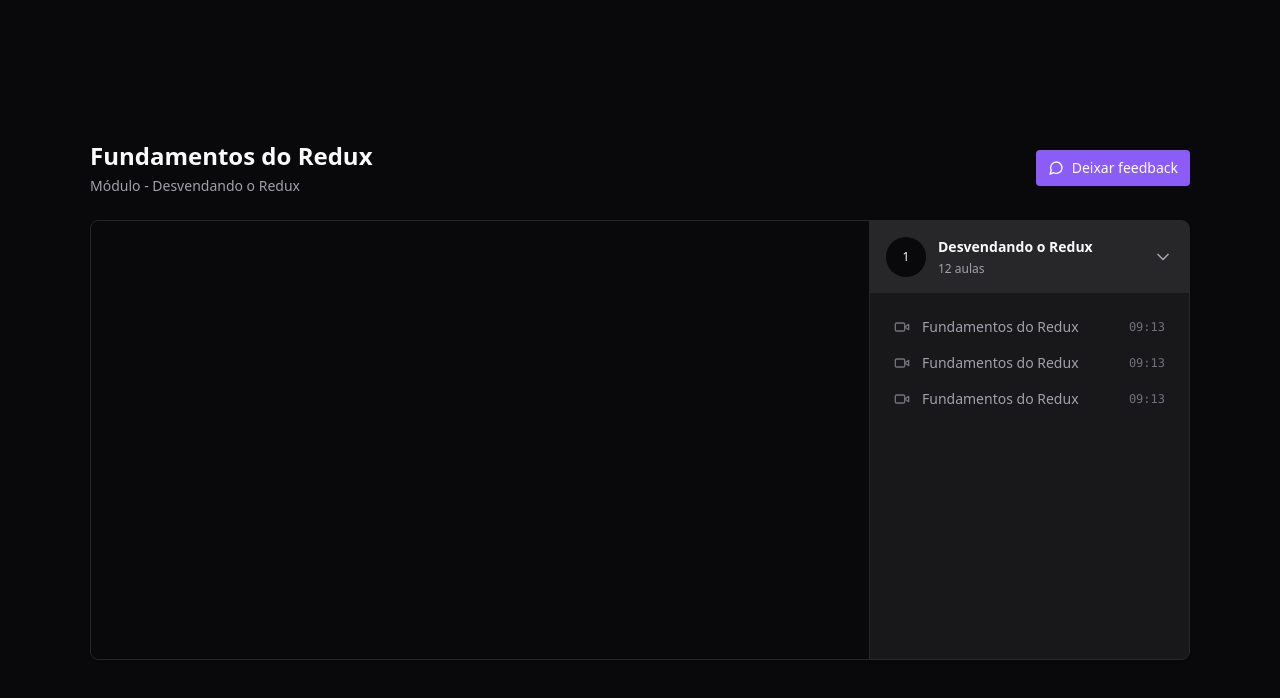
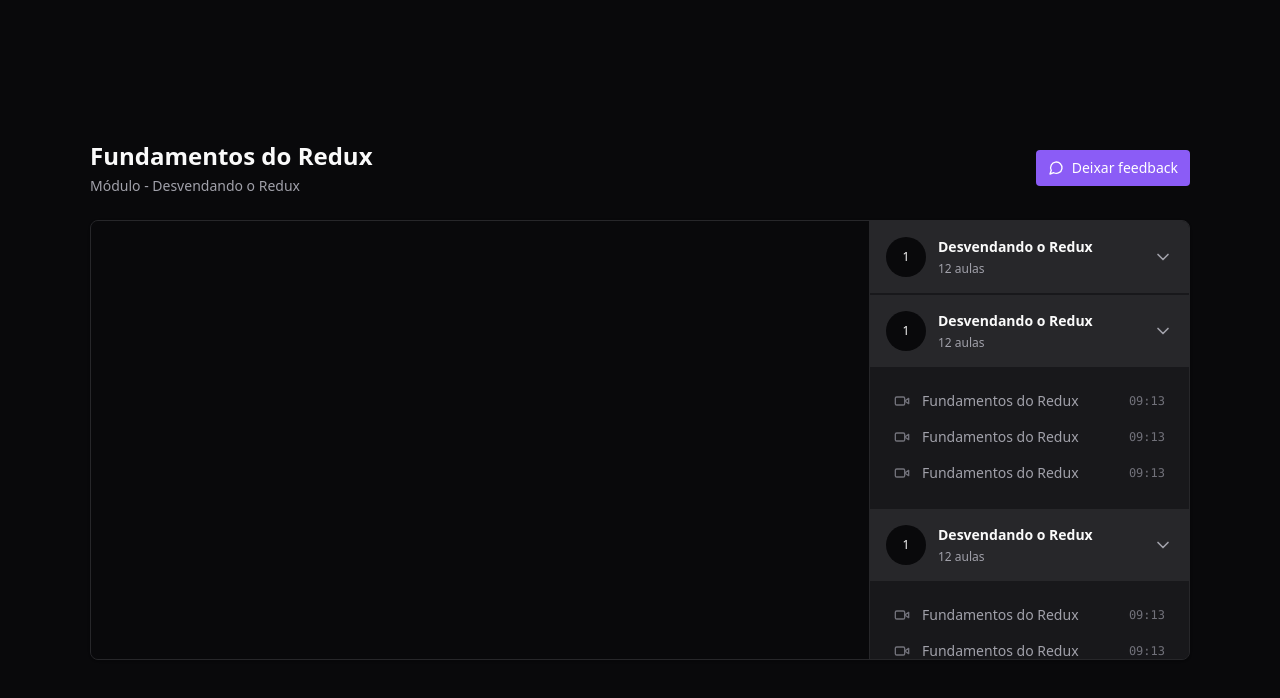
Before and after one commit to Azanniel/react-redux-zustand, a React (Vite) app: page / in a window 1280 px wide. Shown: the top 698 px of the page. Built offline with nearby package versions, Linux system fonts and the light colour scheme.

Commit message:
✨ add scrollbar plugin

```diff
--- a/package.json
+++ b/package.json
@@ -27,6 +27,7 @@
     "eslint": "^8.38.0",
     "postcss": "^8.4.24",
     "prettier-plugin-tailwindcss": "^0.3.0",
+    "tailwind-scrollbar": "^3.0.4",
     "tailwindcss": "^3.3.2",
     "typescript": "^5.0.2",
     "vite": "^4.3.9"
--- a/src/pages/Player.tsx
+++ b/src/pages/Player.tsx
@@ -20,7 +20,7 @@
           </button>
         </div>
 
-        <main className="relative flex overflow-hidden rounded-lg border border-zinc-800 bg-zinc-900 shadow">
+        <main className="relative flex overflow-hidden rounded-lg border border-zinc-800 bg-zinc-900 pr-80 shadow">
           <div className="flex-1">
             <div className="aspect-video w-full bg-zinc-950">
               <ReactPlayer
@@ -32,7 +32,63 @@
             </div>
           </div>
 
-          <aside className="w-80 border-l border-zinc-800 bg-zinc-900">
+          <aside className="absolute bottom-0 right-0 top-0 w-80 divide-y-2 divide-zinc-900 overflow-y-scroll border-l border-zinc-800 bg-zinc-900 scrollbar-thin scrollbar-track-zinc-950 scrollbar-thumb-zinc-800">
+            <div>
+              <button className="flex w-full items-center gap-3 bg-zinc-800 p-4">
+                <div className="flex h-10 w-10 items-center justify-center rounded-full bg-zinc-950 text-xs">
+                  1
+                </div>
+
+                <div className="flex flex-col gap-1 text-left">
+                  <strong className="text-sm">Desvendando o Redux</strong>
+                  <span className="text-xs text-zinc-400">12 aulas</span>
+                </div>
+
+                <ChevronDown className="ml-auto h-5 w-5 text-zinc-400" />
+              </button>
+            </div>
+
+            <div>
+              <button className="flex w-full items-center gap-3 bg-zinc-800 p-4">
+                <div className="flex h-10 w-10 items-center justify-center rounded-full bg-zinc-950 text-xs">
+                  1
+                </div>
+
+                <div className="flex flex-col gap-1 text-left">
+                  <strong className="text-sm">Desvendando o Redux</strong>
+                  <span className="text-xs text-zinc-400">12 aulas</span>
+                </div>
+
+                <ChevronDown className="ml-auto h-5 w-5 text-zinc-400" />
+              </button>
+
+              <nav className="relative flex flex-col gap-4 p-6">
+                <button className="flex items-center gap-3 text-sm text-zinc-400">
+                  <Video className="h-4 w-4 text-zinc-500" />
+                  <span>Fundamentos do Redux</span>
+                  <span className="ml-auto font-mono text-xs text-zinc-500">
+                    09:13
+                  </span>
+                </button>
+
+                <button className="flex items-center gap-3 text-sm text-zinc-400">
+                  <Video className="h-4 w-4 text-zinc-500" />
+                  <span>Fundamentos do Redux</span>
+                  <span className="ml-auto font-mono text-xs text-zinc-500">
+                    09:13
+                  </span>
+                </button>
+
+                <button className="flex items-center gap-3 text-sm text-zinc-400">
+                  <Video className="h-4 w-4 text-zinc-500" />
+                  <span>Fundamentos do Redux</span>
+                  <span className="ml-auto font-mono text-xs text-zinc-500">
+                    09:13
+                  </span>
+                </button>
+              </nav>
+            </div>
+
             <div>
               <button className="flex w-full items-center gap-3 bg-zinc-800 p-4">
                 <div className="flex h-10 w-10 items-center justify-center rounded-full bg-zinc-950 text-xs">
--- a/tailwind.config.js
+++ b/tailwind.config.js
@@ -1,10 +1,8 @@
 /** @type {import('tailwindcss').Config} */
 export default {
-  content: [
-    './src/**/*.tsx'
-  ],
+  content: ['./src/**/*.tsx'],
   theme: {
     extend: {},
   },
-  plugins: [],
+  plugins: [require('tailwind-scrollbar')],
 }
```
Also changed, not shown: 1 other file (tests, documents, lock files or other folders).
